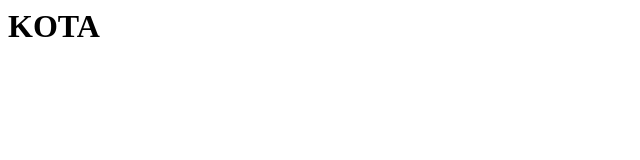
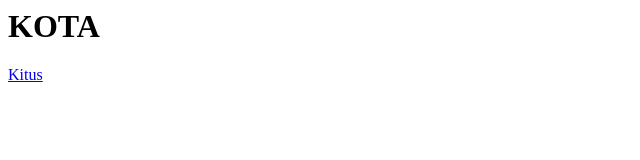
Before and after one commit to JustynaStoparczyk/Excercise, a plain HTML site: page index.html in a window 1280 px wide. Shown: the full height of the page, 0-640 px from the left. Drawn offline with Linux system fonts and the light colour scheme.

Commit message:
Update index.html

```diff
--- a/index.html
+++ b/index.html
@@ -5,5 +5,6 @@
 
     <body>
     <h1> KOTA</h1>
+        <a href="/Kitus">Kitus</a>
     </body>
 </html>
```
